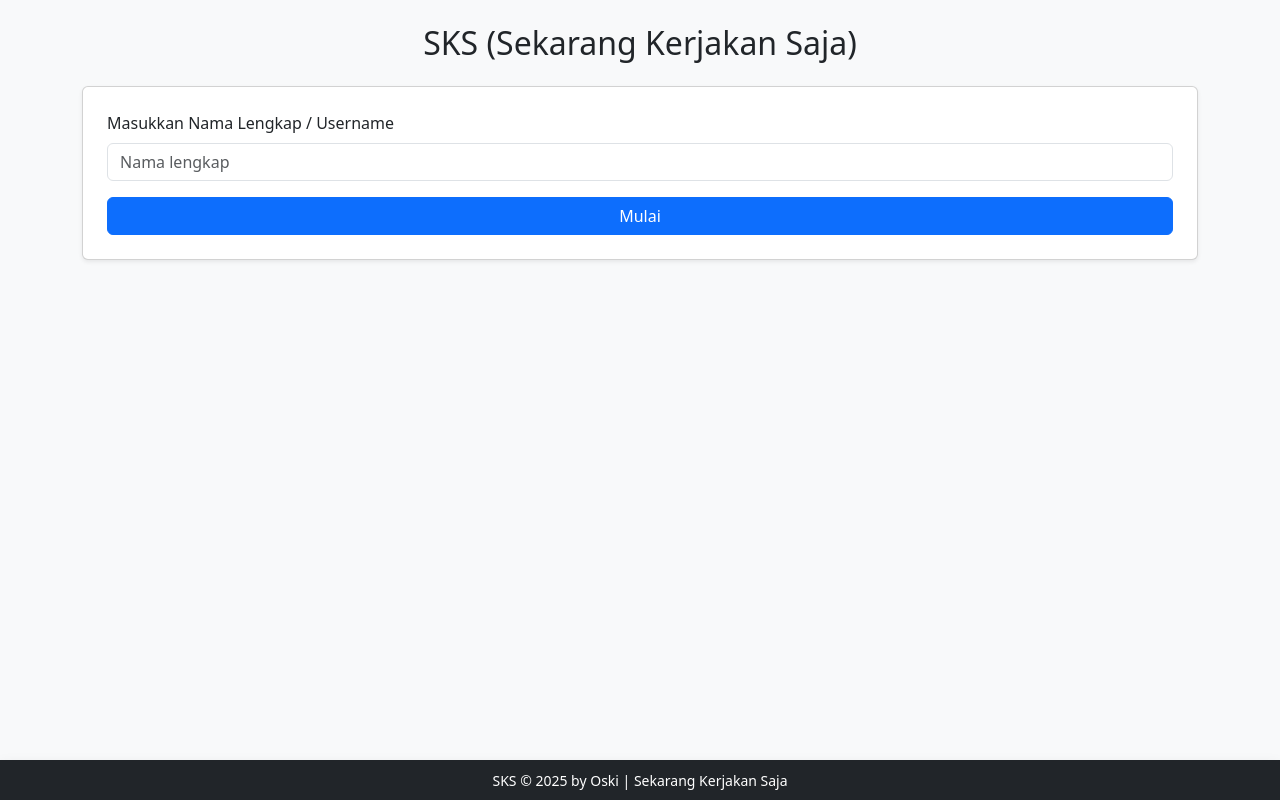
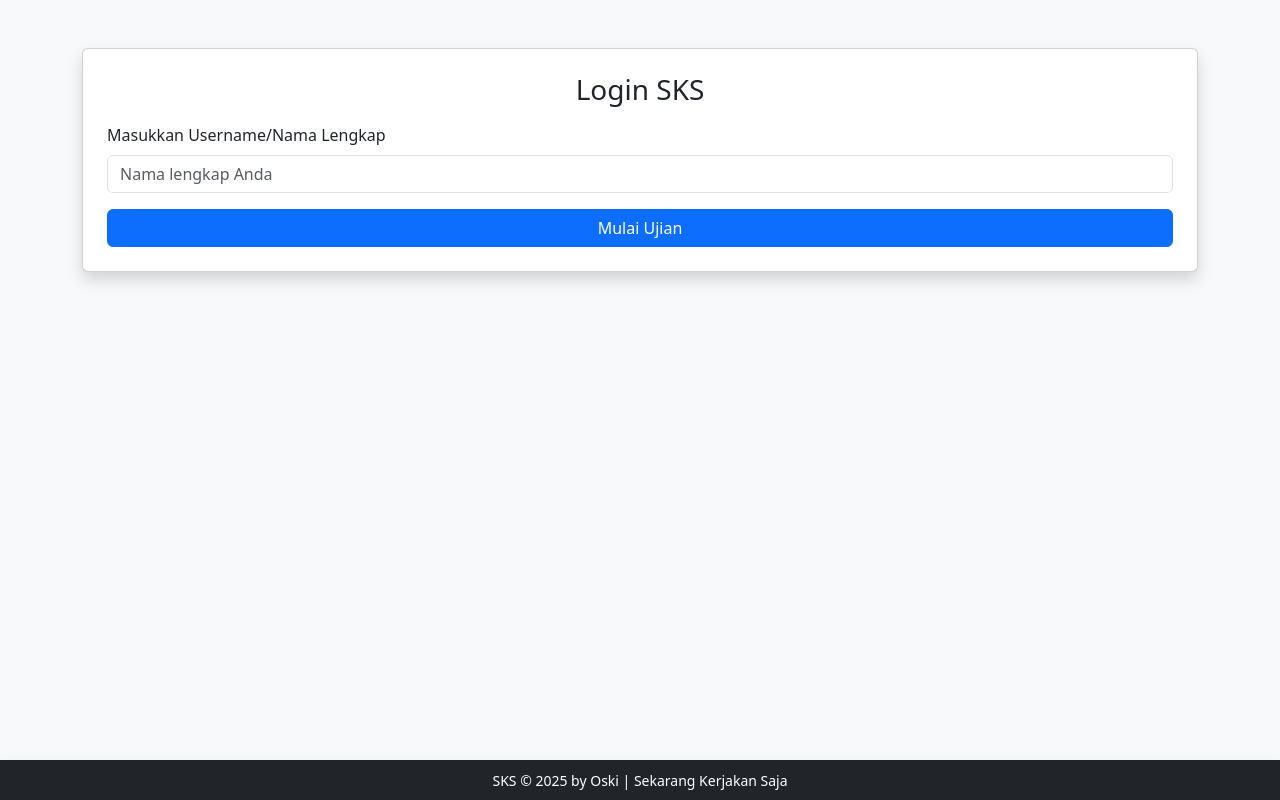
Before and after one commit to darahek212/soalujian.github.io, a plain HTML site: page index.html in a window 1280 px wide. Drawn offline with nearby package versions, Linux system fonts and the light colour scheme; some packages are replaced by stand-ins of ours; a script that the page names is missing.

Commit message:
Update index.html

```diff
--- a/index.html
+++ b/index.html
@@ -9,24 +9,26 @@
 </head>
 <body class="bg-light">
 
-<div class="container my-4 mb-5">
-  <h2 class="text-center mb-4">SKS (Sekarang Kerjakan Saja)</h2>
-  <div id="loginBox" class="card p-4 shadow-sm">
+<div class="container mt-5">
+  <!-- Login -->
+  <div id="loginCard" class="card shadow p-4">
+    <h3 class="text-center mb-3">Login SKS</h3>
     <div class="mb-3">
-      <label class="form-label">Masukkan Nama Lengkap / Username</label>
-      <input type="text" id="username" class="form-control" placeholder="Nama lengkap">
+      <label for="username" class="form-label">Masukkan Username/Nama Lengkap</label>
+      <input type="text" id="username" class="form-control" placeholder="Nama lengkap Anda" required>
     </div>
-    <button class="btn btn-primary w-100" onclick="startQuiz()">Mulai</button>
+    <button class="btn btn-primary w-100" onclick="login()">Mulai Ujian</button>
   </div>
 
-  <div id="quizBox" style="display:none;">
-    <h4 class="mb-3">Soal Pilihan Ganda</h4>
+  <!-- Quiz -->
+  <div id="quizCard" class="card shadow p-4 d-none">
+    <h3 class="text-center mb-3">SOAL DAN JAWABAN UJIAN MID SEMESTER LAN & WLAN</h3>
     <form id="quizForm"></form>
-    <button class="btn btn-success mt-3" onclick="submitQuiz()">Selesai</button>
+    <button type="submit" form="quizForm" class="btn btn-success w-100 mt-3">Selesai</button>
   </div>
 </div>
 
-<!-- Fixed Footer -->
+<!-- Footer fixed -->
 <footer class="bg-dark text-white text-center py-2 fixed-bottom shadow">
   <div class="container">
     <small>SKS &copy; 2025 by Oski | Sekarang Kerjakan Saja</small>
@@ -141,7 +143,7 @@ document.getElementById("quizForm").addEventListener("submit", function(e){
 
   Swal.fire({
     icon:"success",
-    title:"Hasil Ujian",
+    title:"Hasil Ujian Kamu",
     html:`<b>Username:</b> ${username}<br><b>Skor:</b> ${score}`,
     confirmButtonText:"OK"
   });
```
